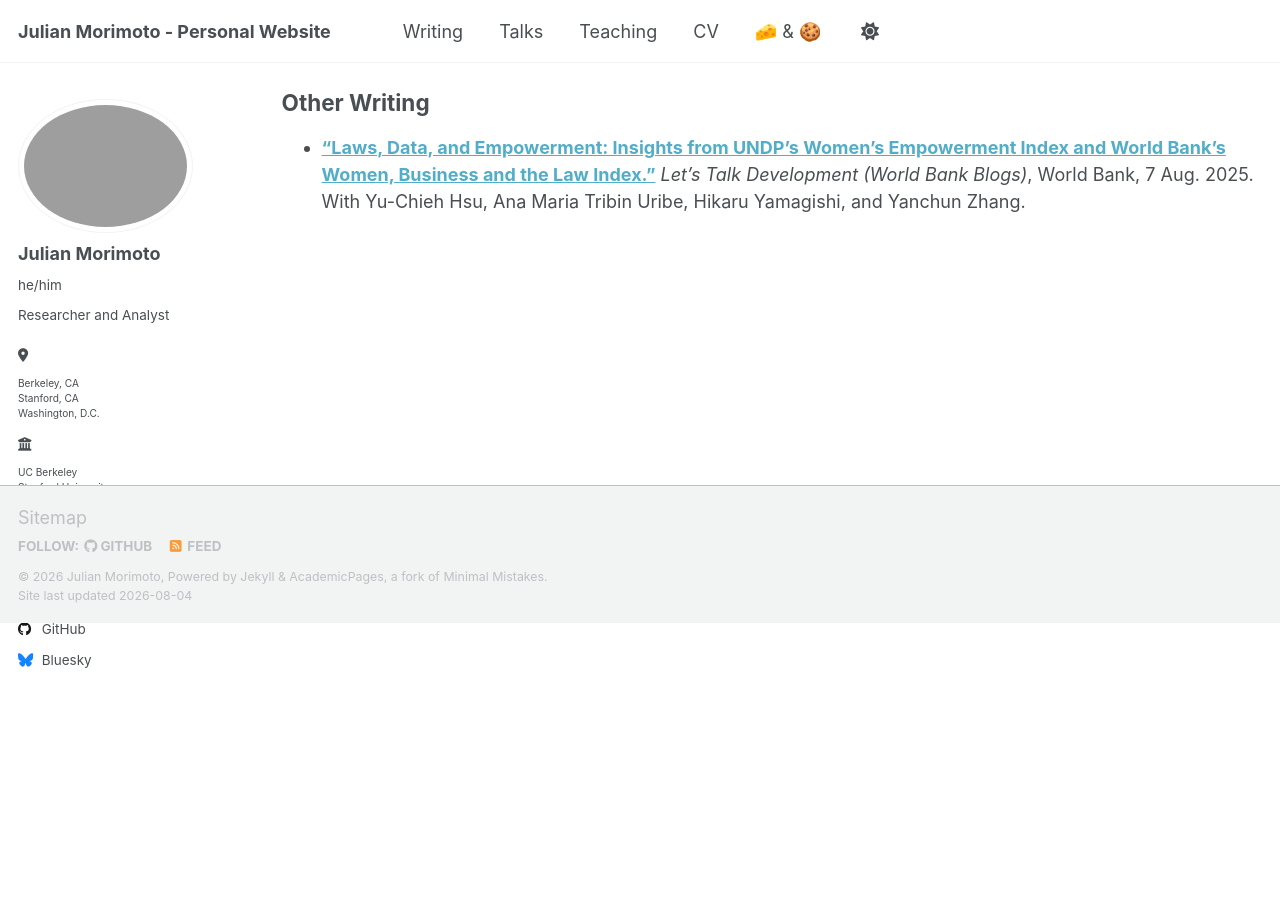
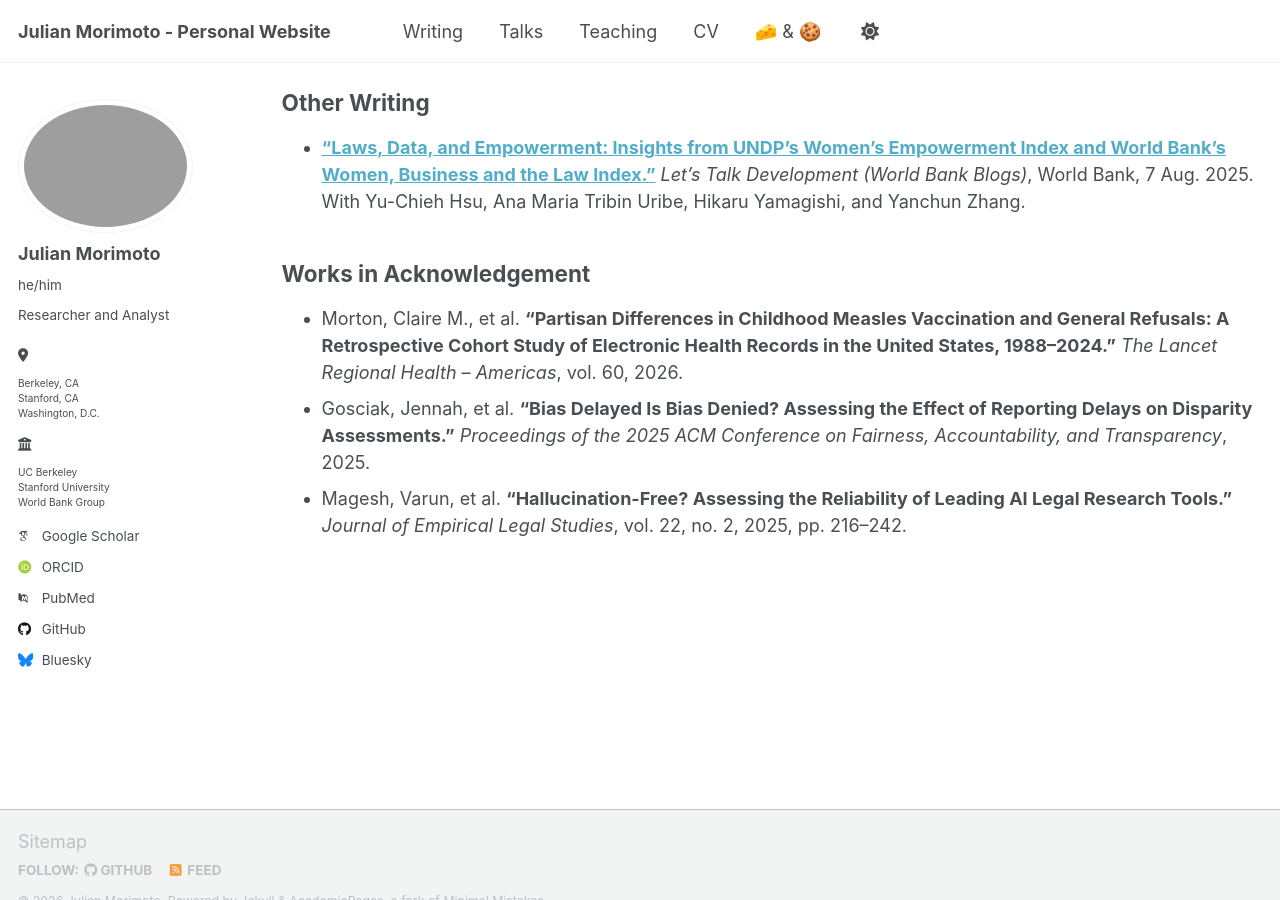
Before and after one commit to jmorimoto-h/my-site, a Jekyll site: the page built from _pages/publications.html, in a window 1280 px wide and 900 px high, scrolled down 713 px. Built offline with Jekyll 4.4.1, drawn with Linux system fonts in a browser that asks for light colours; some web fonts are replaced; a script that is not in the unit is left out.

Commit message:
Update publications.html

```diff
--- a/_pages/publications.html
+++ b/_pages/publications.html
@@ -44,6 +44,28 @@ author_profile: true
 
 <ul> <li> <strong><a href="https://blogs.worldbank.org/en/developmenttalk/laws--data--and-empowerment--insights-from-undp-s-women-s-empowe">“Laws, Data, and Empowerment: Insights from UNDP’s Women’s Empowerment Index and World Bank’s Women, Business and the Law Index.”</a></strong> <em>Let’s Talk Development (World Bank Blogs)</em>, World Bank, 7 Aug. 2025. With Yu-Chieh Hsu, Ana Maria Tribin Uribe, Hikaru Yamagishi, and Yanchun Zhang. </li> </ul>
 
+<h2>Works in Acknowledgement</h2>
+
+<ul>
+  <li>
+    Morton, Claire M., et al.
+    <strong>“Partisan Differences in Childhood Measles Vaccination and General Refusals: A Retrospective Cohort Study of Electronic Health Records in the United States, 1988–2024.”</strong>
+    <em>The Lancet Regional Health – Americas</em>, vol. 60, 2026.
+  </li>
+
+  <li>
+    Gosciak, Jennah, et al.
+    <strong>“Bias Delayed Is Bias Denied? Assessing the Effect of Reporting Delays on Disparity Assessments.”</strong>
+    <em>Proceedings of the 2025 ACM Conference on Fairness, Accountability, and Transparency</em>, 2025.
+  </li>
+
+  <li>
+    Magesh, Varun, et al.
+    <strong>“Hallucination-Free? Assessing the Reliability of Leading AI Legal Research Tools.”</strong>
+    <em>Journal of Empirical Legal Studies</em>, vol. 22, no. 2, 2025, pp. 216–242.
+  </li>
+</ul>
+
 <!-- {% if site.author.googlescholar %}
   <div class="wordwrap">You can also find my articles on <a href="{{site.author.googlescholar}}">my Google Scholar profile</a>.</div>
 {% endif %}
```
